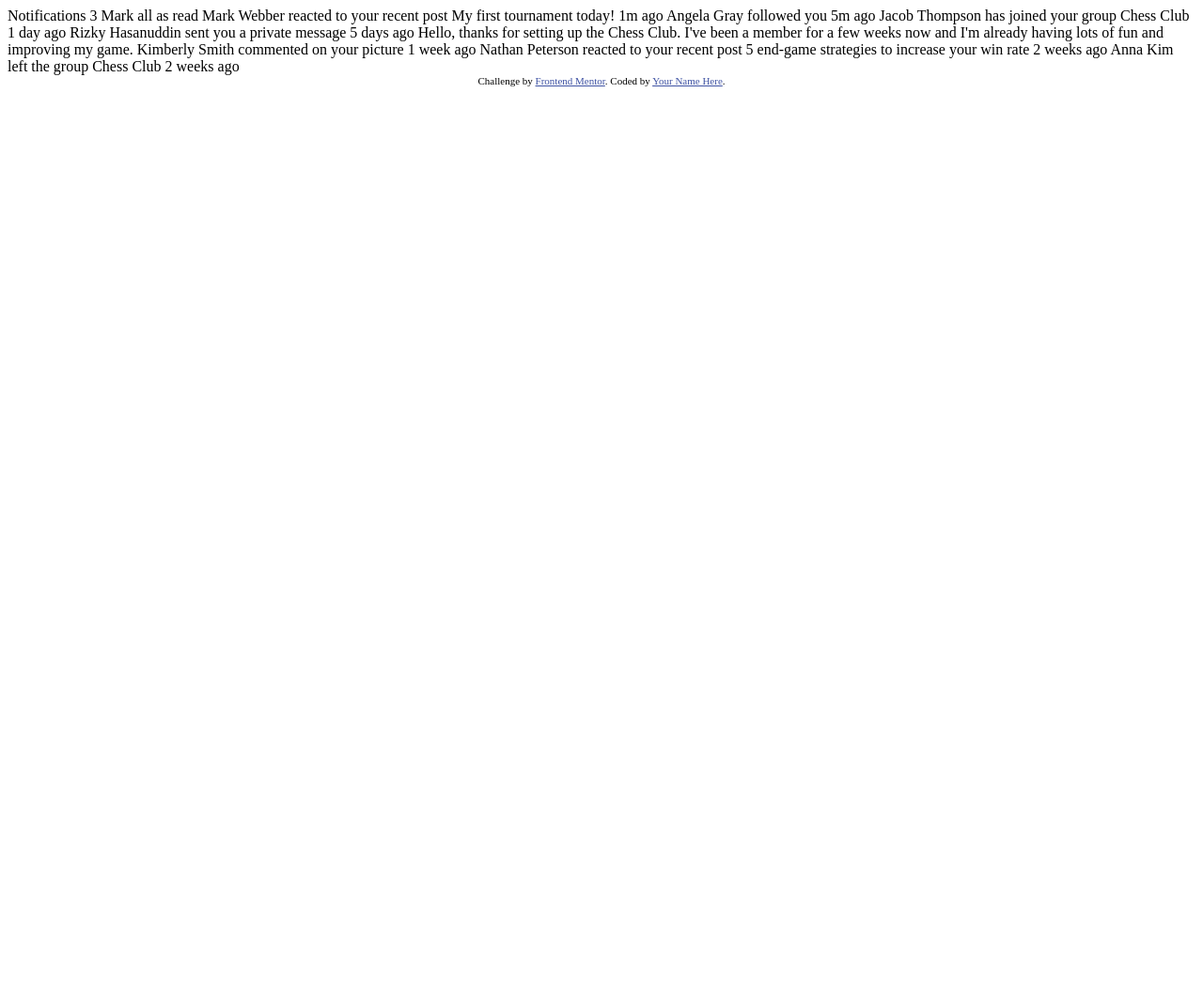
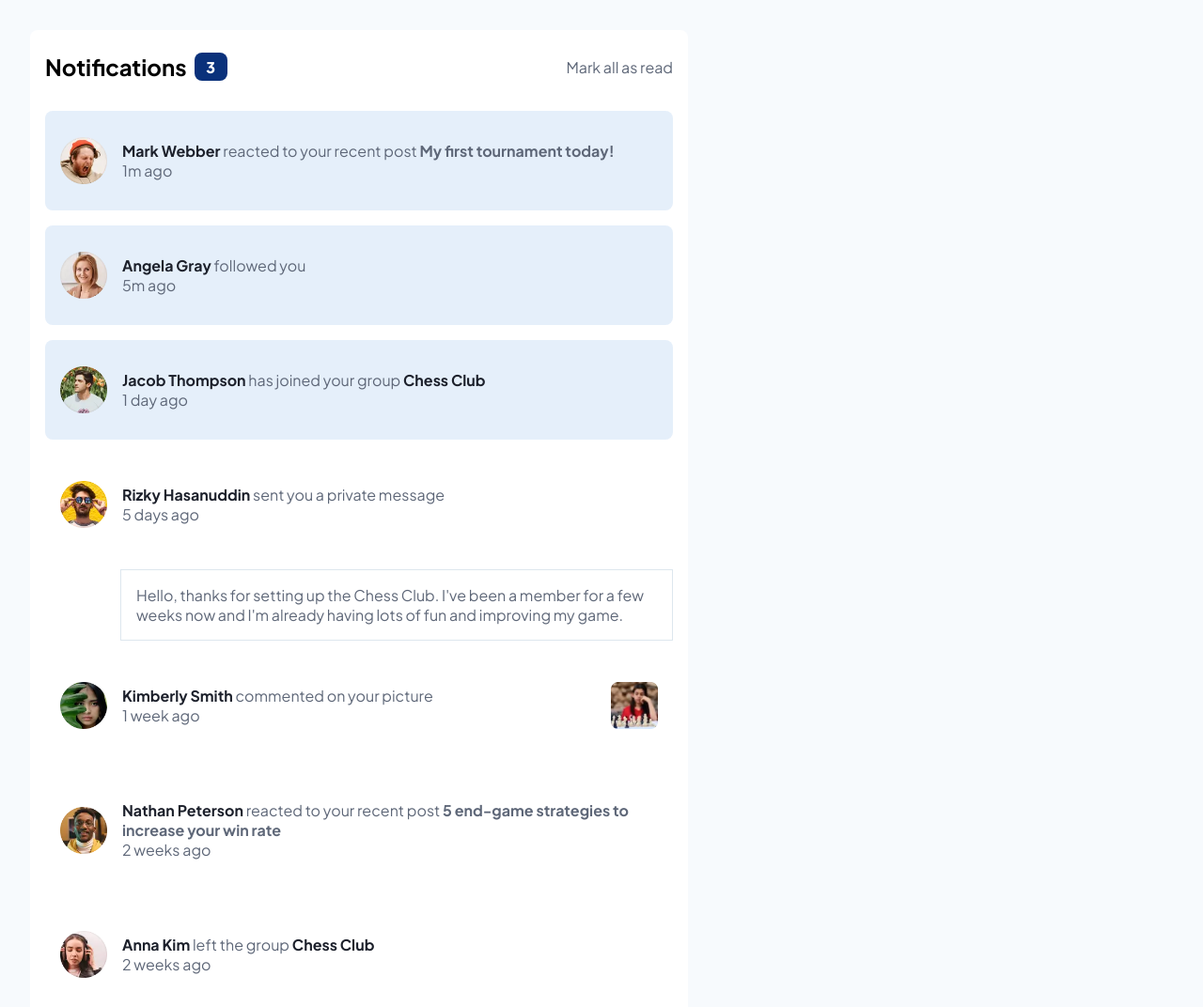
Before and after one commit to Paul-py/notifications-page-main, a plain HTML site: page index.html in a window 1280 px wide. Shown: the top 1072 px of the page at 94% size. Before the commit the page ends 800 px from the top, so only its background shows below. Drawn offline with Linux system fonts and the light colour scheme.

Commit message:
second commit

```diff
--- /dev/null
+++ b/Index.css
@@ -0,0 +1,142 @@
+:root{
+    --Red: hsl(1, 90%, 64%);
+    --Blue: hsl(219, 85%, 26%);
+    --White: hsl(0, 0%, 100%);
+    --Very_light_grayish_blue: hsl(210, 60%, 98%);
+    --Light_grayish_blue1: hsl(211, 68%, 94%);
+    --Light_grayish_blue2: hsl(205, 33%, 90%);
+    --Grayish_blue: hsl(219, 14%, 63%);
+    --Dark_grayish_blue: hsl(219, 12%, 42%);
+    --Very_dark_blue:hsl(224, 21%, 14%);
+}
+
+*{
+    box-sizing: border-box;
+    margin: 0;
+    padding: 0;
+    font-family: "Plus Jakarta Sans", sans-serif;
+}
+
+body{
+    background-color: var(--Very_light_grayish_blue);
+    min-height: 100vh;
+    display: flex;
+    justify-content: center;
+    flex-direction: column;
+}
+
+.container{
+    margin: 2rem;
+    width: 700px;
+    background-color: var(--White);
+    padding: 1.5rem 1rem;
+    border-radius: .5rem;
+}
+
+.attribution { font-size: 11px; text-align: center; }
+.attribution a { color: hsl(228, 45%, 44%); }
+
+header{
+    display: flex;
+    align-items: center;
+    justify-content: space-between;
+    margin-bottom: 2rem;
+}
+
+.notif_box{
+    display: flex;
+    align-items: center;
+}
+#notifications{
+    background-color: var(--Blue);
+    margin-left: .5rem;
+    width: 35px;
+    display: flex;
+    align-items: center;
+    justify-content: center;
+    height: 30px;
+    color: var(--White);
+    font-weight: 800;
+    border-radius: .5rem;
+}
+
+#mark_all{
+    cursor: pointer;
+}
+
+#mark_all:hover{
+    color: var(--Blue);
+}
+
+p{
+    color: var(--Dark_grayish_blue);
+}
+
+main{
+    display: flex;
+    flex-direction: column;
+    gap: 1rem;
+}
+
+.notif_card{
+    display: flex;
+    align-items: center;
+    border-radius: .5rem;
+    padding: 1rem;
+}
+img{
+    width: 50px;
+}
+
+.description{
+    margin: 1rem;
+    display: flex;
+    flex-direction: column;
+    justify-content: space-between;
+}
+
+strong{
+    color: var(--Very_dark_blue);
+    cursor: pointer;
+}
+
+strong:hover{
+    color: var(--Blue);
+}
+
+.unread{
+    background-color: var(--Light_grayish_blue1);
+}
+
+.unread p:first-of-type::after{
+    content: "";
+    background-color: var(--Very_dark_blue);
+    width: 10px;
+    height: 10px;
+    display: in-block;
+    border-radius: 50%;
+}
+
+.message_card{
+    display: flex;
+    align-items: center;
+}
+.message{
+    padding: 1rem;
+    border: 1px solid var(--Light_grayish_blue2);
+    cursor: pointer;
+    margin: 0 0 0 5rem;
+}
+.message:hover{
+    background-color: var(--Light_grayish_blue1);
+}
+
+.chess_img{
+    margin-left: auto;
+}
+
+@media screen and (max-width: 550px){
+    .container{
+        margin: 0;
+    }
+}
--- /dev/null
+++ b/Index.js
@@ -0,0 +1,21 @@
+const unReadMessages = document.querySelectorAll(".unread");
+const unread = document.getElementById("notifications");
+const markAll = document.getElementById("mark_all");
+
+unread.innerText = unReadMessages.length;
+
+unReadMessages.forEach((message) => {
+    message.addEventListener("click", () => {
+        message.classList.remove("unread");
+        const newUnreadMessages = document.querySelectorAll(".unread");
+        unread.innerText = newUnreadMessages.length;
+    })
+})
+
+markAll.addEventListener("click", () => {
+    unReadMessages.forEach((message) => {
+        message.classList.remove("unread");
+    })
+    const newUnreadMessages = document.querySelectorAll(".unread");
+    unread.innerText = newUnreadMessages.length;
+})
--- a/index.html
+++ b/index.html
@@ -5,47 +5,104 @@
   <meta name="viewport" content="width=device-width, initial-scale=1.0"> <!-- displays site properly based on user's device -->
 
   <link rel="icon" type="image/png" sizes="32x32" href="./assets/images/favicon-32x32.png">
+  <link rel="stylesheet" href="Index.css">
+  <link rel="preconnect" href="https://fonts.googleapis.com">
+  <link rel="preconnect" href="https://fonts.gstatic.com" crossorigin>
+  <link href="https://fonts.googleapis.com/css2?family=DM+Sans:ital,opsz,wght@0,9..40,100..1000;1,9..40,100..1000&family=Manrope:wght@200..800&family=Overpass:ital,wght@0,100..900;1,100..900&family=Plus+Jakarta+Sans:ital,wght@0,200..800;1,200..800&family=Space+Mono:ital,wght@0,400;0,700;1,400;1,700&display=swap" rel="stylesheet">
 
   <title>Frontend Mentor | Notifications page</title>
-
-  <!-- Feel free to remove these styles or customise in your own stylesheet 👍 -->
-  <style>
-    .attribution { font-size: 11px; text-align: center; }
-    .attribution a { color: hsl(228, 45%, 44%); }
-  </style>
 </head>
 <body>
-
-  Notifications 3
-
-  Mark all as read
-
-  Mark Webber reacted to your recent post My first tournament today!
-  1m ago
-
-  Angela Gray followed you
-  5m ago
-
-  Jacob Thompson has joined your group Chess Club
-  1 day ago
-
-  Rizky Hasanuddin sent you a private message
-  5 days ago
-  Hello, thanks for setting up the Chess Club. I've been a member for a few weeks now and
-  I'm already having lots of fun and improving my game.
-
-  Kimberly Smith commented on your picture
-  1 week ago
-
-  Nathan Peterson reacted to your recent post 5 end-game strategies to increase your win rate
-  2 weeks ago
-
-  Anna Kim left the group Chess Club
-  2 weeks ago
+  <div class="container">
+    <header>
+      <div class="notif_box">
+        <h2 class="title"> Notifications </h2>
+        <span id="notifications"></span>
+      </div>
+      <p id="mark_all">Mark all as read</p>
+    </header>
+    <main>
+      <div class="notif_card unread">
+        <img src="assets/images/avatar-mark-webber.webp" alt="avatar">
+        <div class="description">
+          <p class="user_activity">
+            <strong>Mark Webber</strong> reacted to your recent post <b>My first tournament today!</b>
+          </p>
+          <p class="time">1m ago</p>
+        </div>
+      </div>
+      <div class="notif_card unread">
+        <img src="assets/images/avatar-angela-gray.webp" alt="avatar">
+        <div class="description">
+          <p class="user_activity">
+            <strong>Angela Gray</strong> followed you
+          </p>
+          <p class="time">5m ago</p>
+        </div>
+      </div>
+      <div class="notif_card unread">
+        <img src="assets/images/avatar-jacob-thompson.webp" alt="avatar">
+        <div class="description">
+          <p class="user_activity">
+            <strong>Jacob Thompson</strong> has joined your group <strong class="link">Chess Club</strong>
+          </p>
+          <p class="time">1 day ago</p>
+        </div>
+      </div>
+      <div class="notif_card">
+        <div class="message_card">
+          <img src="assets/images/avatar-rizky-hasanuddin.webp" alt="avatar">
+          <div class="description">
+            <p class="user_activity">
+              <strong>Rizky Hasanuddin</strong> sent you a private message
+            </p>
+            <p class="time">5 days ago</p>
+          </div>
+        </div>
+      </div>
+      <div class="message">
+        <p>
+          Hello, thanks for setting up the Chess Club. I've been a member for a few weeks now and
+          I'm already having lots of fun and improving my game.
+        </p>
+      </div>
+      <div class="notif_card">
+        <img src="assets/images/avatar-kimberly-smith.webp" alt="avatar">
+        <div class="description">
+          <p class="user_activity">
+            <strong>Kimberly Smith</strong> commented on your picture
+          </p>
+          <p class="time">1 week ago</p>
+        </div>
+        <img src="assets/images/image-chess.webp" class="chess_img" alt="chess">
+      </div>
+      <div class="notif_card">
+        <img src="assets/images/avatar-nathan-peterson.webp" alt="avatar">
+        <div class="description">
+          <p class="user_activity">
+            <strong>Nathan Peterson</strong> reacted to your recent post <b> 5 end-game strategies to increase your win rate</b>
+          </p>
+          <p class="time">2 weeks ago</p>
+        </div>
+      </div>
+      <div class="notif_card">
+        <img src="assets/images/avatar-anna-kim.webp" alt="avatar">
+        <div class="description">
+          <p class="user_activity">
+            <strong> Anna Kim</strong>
+            left the group <strong class="link">Chess Club</strong>
+          </p>
+          <p class="time">2 weeks ago</p>
+        </div>
+      </div>
+    </main>
+  </div>
 
   <div class="attribution">
     Challenge by <a href="https://www.frontendmentor.io?ref=challenge" target="_blank">Frontend Mentor</a>.
-    Coded by <a href="#">Your Name Here</a>.
+    Coded by <a href="#">CHUKWUEMEKA</a>.
   </div>
+
+  <script src="Index.js"></script>
 </body>
 </html>
```
